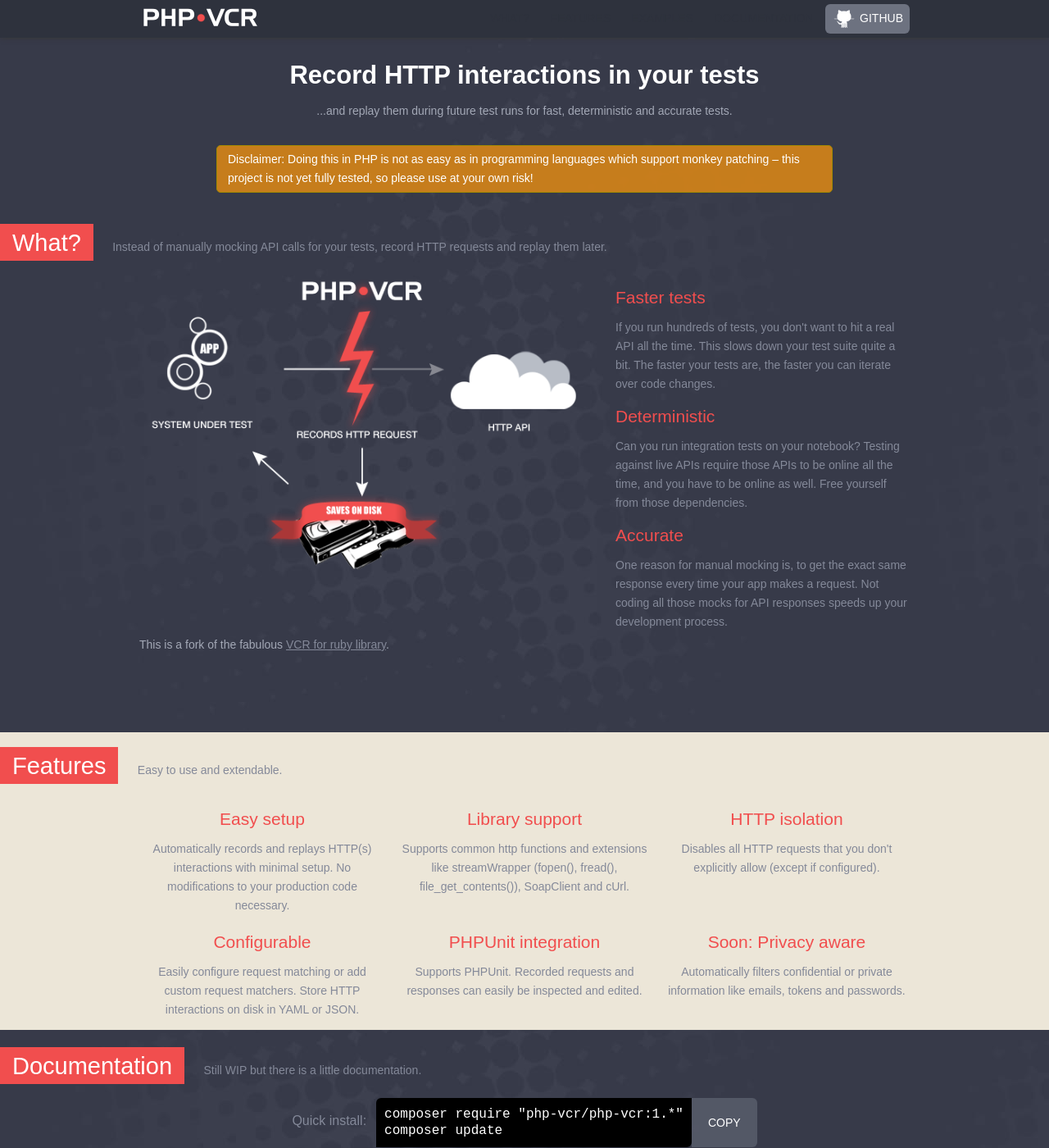
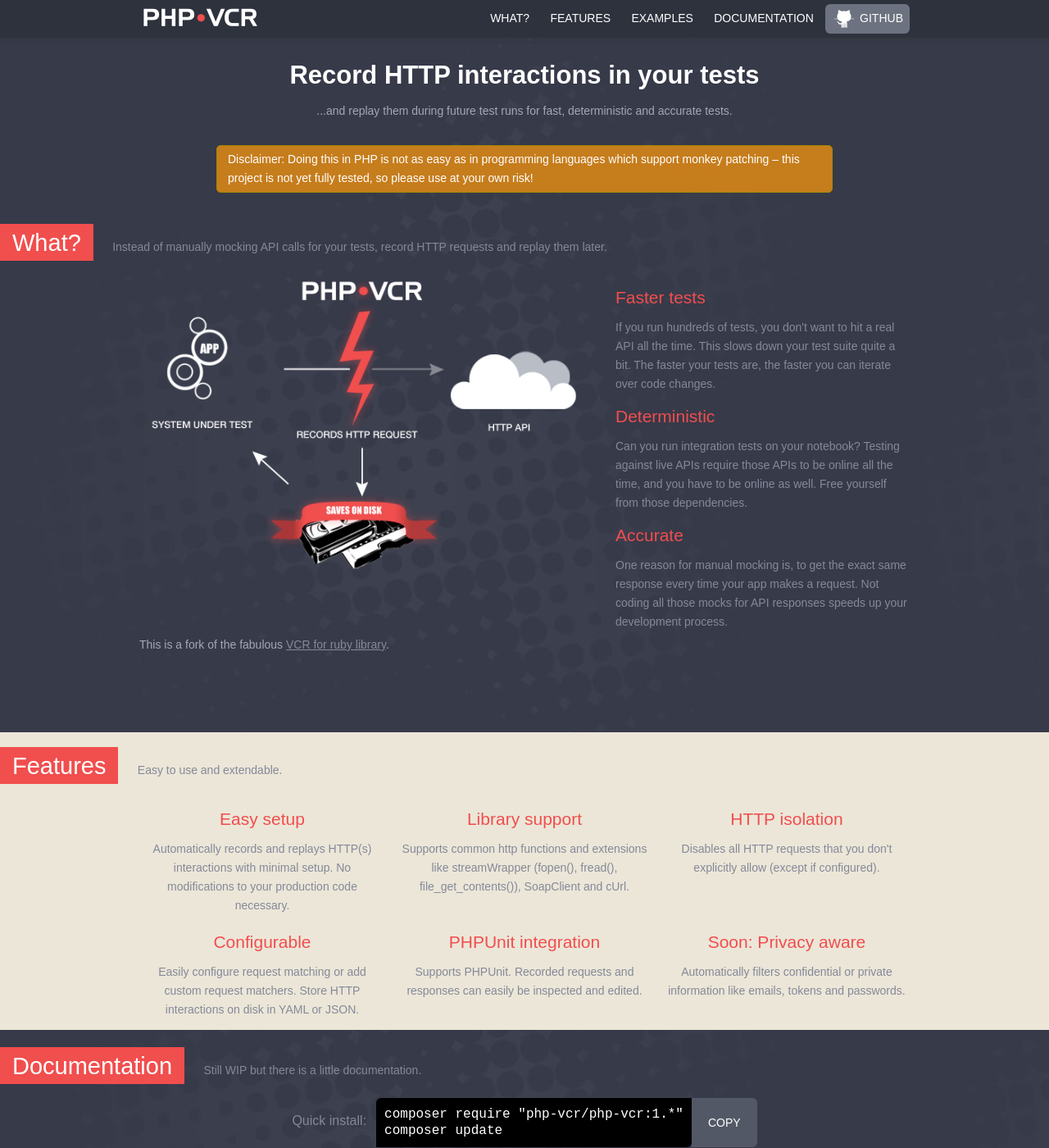
Before and after one commit to php-vcr/php-vcr.github.io, a Jekyll site: the page built from index.html, in a window 1280 px wide and 1400 px high. Shown: the whole window at 82% size. Built offline with Jekyll 4.4.1, drawn with Linux system fonts in a browser that asks for light colours.

Commit message:
Fixes navigation link color.

```diff
--- a/_includes/header.html
+++ b/_includes/header.html
@@ -2,7 +2,7 @@
     <div class="w-container">
       <div class="w-row">
         <div class="w-col w-col-4 company-column">
-          <a class="company" href="/"><img class="logo" src="img/php-vcr-logo.png" width="150" alt="PHP-VCR"></a>
+          <a class="company" href="/"><img class="logo" src="/img/php-vcr-logo.png" width="150" alt="PHP-VCR"></a>
         </div>
         <div class="w-col w-col-8 nav-column">
           <a class="nav-link" href="/#page-nav-What" target="_self">What?</a>
--- a/css/main.scss
+++ b/css/main.scss
@@ -1,6 +1,10 @@
 @import 'normalize';
 @import 'webflow';
 @import 'phpvcr.webflow';
+
+.header .nav-column a {
+    color: white;
+}
 
 p, li {
     font-size: 14px;
```
Also changed, not shown: css/main.css, 1 other file.
